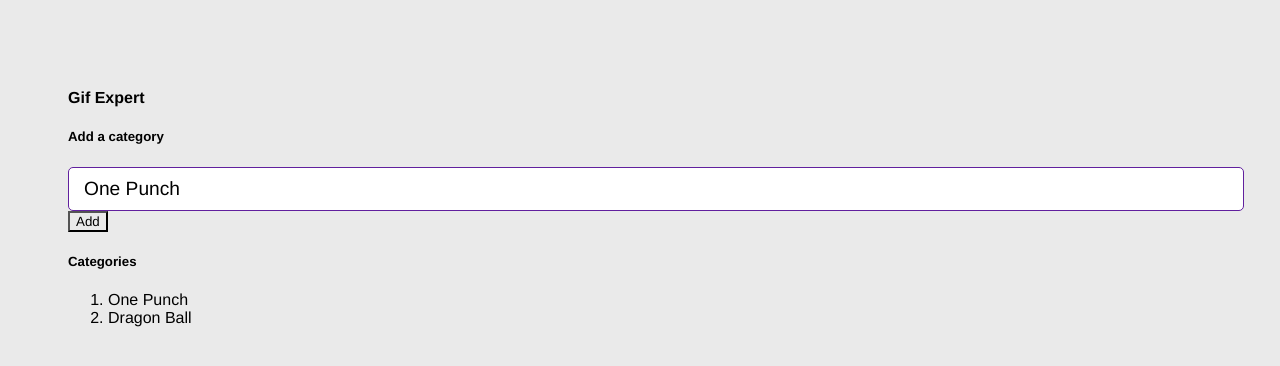
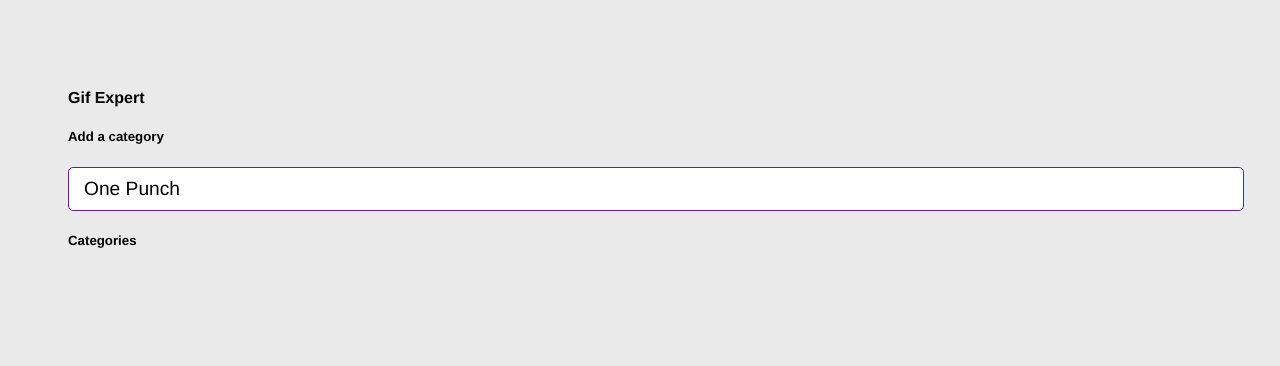
Before and after one commit to JaviKo500/04-gift-expert-react, a React (Vite) app: page / in a window 1280 px wide. Shown: the top 366 px of the page. Built offline with nearby package versions, Linux system fonts and the light colour scheme.

Commit message:
feat: add category in list

```diff
--- a/src/GifExpertApp.tsx
+++ b/src/GifExpertApp.tsx
@@ -2,15 +2,11 @@ import { useState } from 'react';
 import { AddCategory } from './components/AddCategory';
 
 export const GifExpertApp = () => {
-  const [categories, setCategories] = useState([ 'One Punch', 'Dragon Ball' ]);
-  const onAddCategory = ( category: string ) => {
-    setCategories( [ category, ...categories ] );
-  }
+  const [categories, setCategories] = useState<string[]>([]);
   return (
     <>
       <h4>Gif Expert</h4>
-      <AddCategory />
-      <button onClick={() => onAddCategory('Test')} >Add</button>
+      <AddCategory setCategories={setCategories} />
       <h5>Categories</h5>
       <ol>
         {
--- a/src/components/AddCategory.tsx
+++ b/src/components/AddCategory.tsx
@@ -1,14 +1,19 @@
 import { useState } from "react";
 
-export const AddCategory = () => {
+interface Props {
+  setCategories:  (value: React.SetStateAction<string[]>) => void;
+}
+
+export const AddCategory = ( { setCategories }: Props ) => {
   const [inputValue, setInputValue] = useState('One Punch');
   const onInputChange = (event: React.ChangeEvent<HTMLInputElement>) => {
     setInputValue(event.target.value);
   }
   const onSubmit = (event: React.FormEvent<HTMLFormElement>) => {
     event.preventDefault();
-    console.log('<--------------- JK AddCategory --------------->');
-    console.log(inputValue);
+    if( inputValue.trim().length <= 1) return;
+    setCategories( categories => [ inputValue, ...categories, ] );
+    setInputValue('');
   }
   return(
     <>
```
